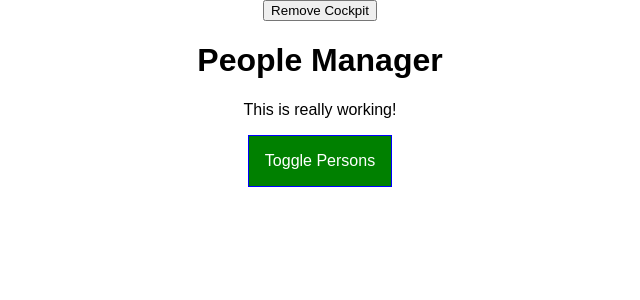
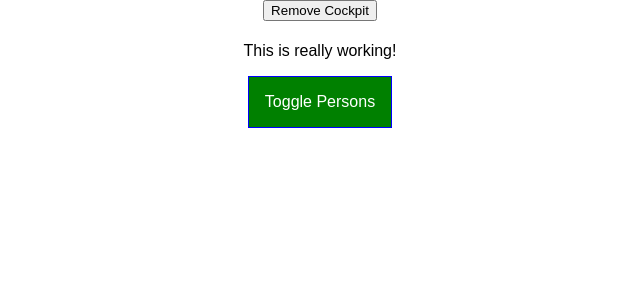
Before and after one commit to colm29/react-complete-windows, a React (Create React App) app: page / in a window 1280 px wide. Shown: the top 300 px of the page, without its empty margins (320-960 px from the left). Built offline with nearby package versions, Linux system fonts and the light colour scheme.

Commit message:
HOC WithClass wrapper

```diff
--- a/src/containers/App.js
+++ b/src/containers/App.js
@@ -2,7 +2,8 @@
 import classes from './App.module.css';
 import Persons from '../components/Persons/Persons';
 import Cockpit from '../components/Cockpit/Cockpit';
-import WithClass from '../hoc/WithClass'
+import withClass from '../hoc/withClass';
+import Aux from '../hoc/Auxilliary';
 
 class App extends Component {
   constructor (props) {
@@ -86,7 +87,7 @@
 
 
     return (
-      <WithClass classes={classes.App}>
+      <Aux>
         <button onClick = {() => {
           this.setState({ showCockpit: false });
         }}
@@ -101,10 +102,10 @@
         title={this.props.title} />
         ) : null}
         {persons}
-      </WithClass>
+      </Aux>
     );
     // return React.createElement('div', {className: 'App'}, React.createElement('h1', null, 'Does this work now?'));
   }
 }
 
-export default App;
+export default withClass(App, classes.App);
--- a/src/hoc/WithClass.js
+++ b/src/hoc/WithClass.js
@@ -1,7 +1,11 @@
 import React from 'react';
 
-const withClass = props => (
-    <div className={props.classes}>{props.children}</div>
-);
+const withClass = (WrappedComponent, className) => {
+    return props=> (
+        <div className={className}>
+            <WrappedComponent />
+        </div>
+    )
+}
 
 export default withClass;
```
